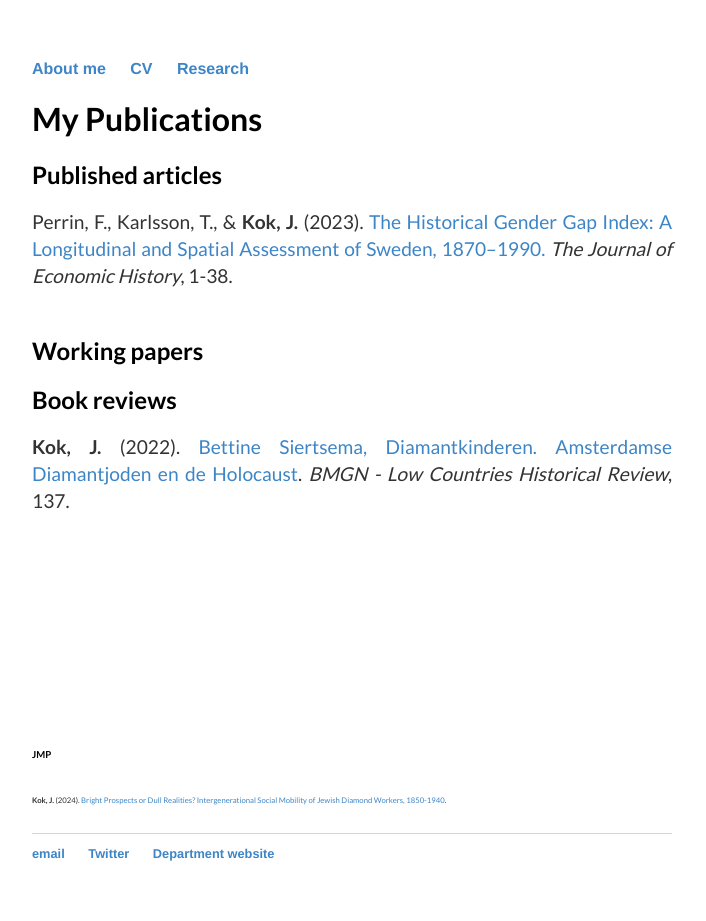
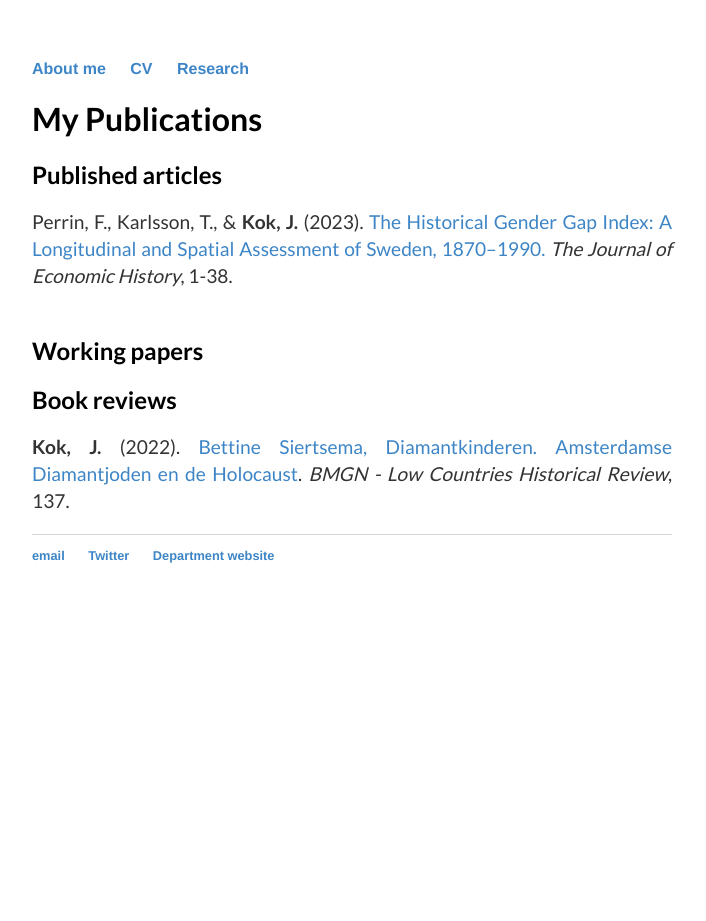
Before and after one commit to kok-joris/kok-joris.github.io, a Jekyll site: the page built from research/index.html, in a window 1280 px wide. Shown: the whole page, without its empty margins (288-994 px from the left). Built offline with Jekyll 4.4.1, drawn with Linux system fonts in a browser that asks for light colours; Markdown is read by kramdown in place of the engine named in the settings; after the commit the page ends 900 px from its top, so only the background shows below that.

Commit message:
Update index.html

```diff
--- a/research/index.html
+++ b/research/index.html
@@ -18,11 +18,5 @@ title: Research
 		<b>Kok, J.</b> (2022). <a href="https://bmgn-lchr.nl/article/view/11294/13620" target="_blank">Bettine Siertsema, Diamantkinderen. Amsterdamse Diamantjoden en de Holocaust</a>. <i>BMGN - Low Countries Historical Review</i>, 137.
 	</p>
 
-<br><br><br><br><br><br><br><br><br><br>
-
-	<h2><small><small><small><small><small>JMP</small></small></small></small></small></h2>
-	<p align="justify">
-		<small><small><small><small><small><b>Kok, J.</b> (2024). <a href="https://kok-joris.github.io/images/JMP_JorisKok.pdf" target="_blank">Bright Prospects or Dull Realities? Intergenerational Social Mobility of Jewish Diamond Workers, 1850-1940</a>.</small></small></small></small></small>
-	</p>
 
 </div><!-- /.blurb -->
```
